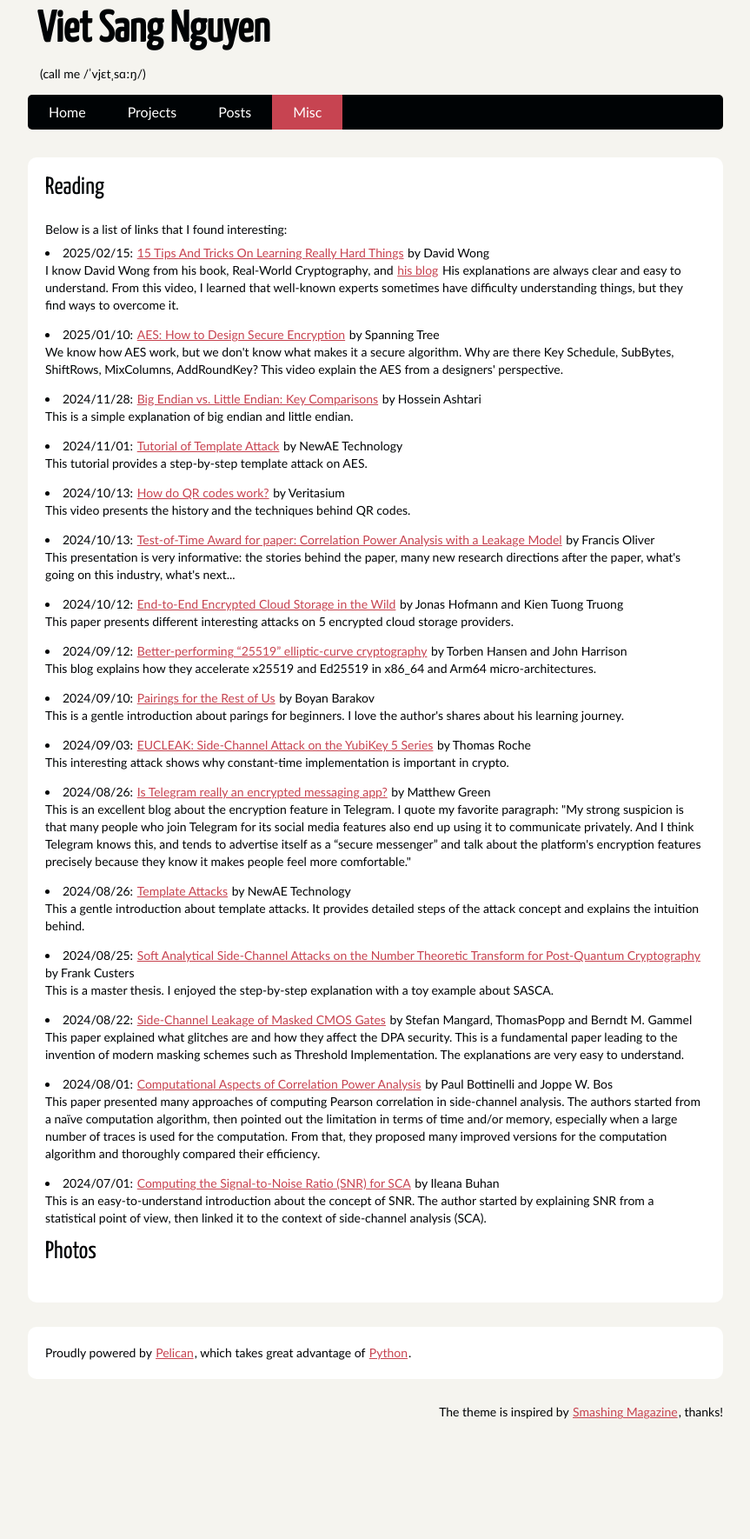
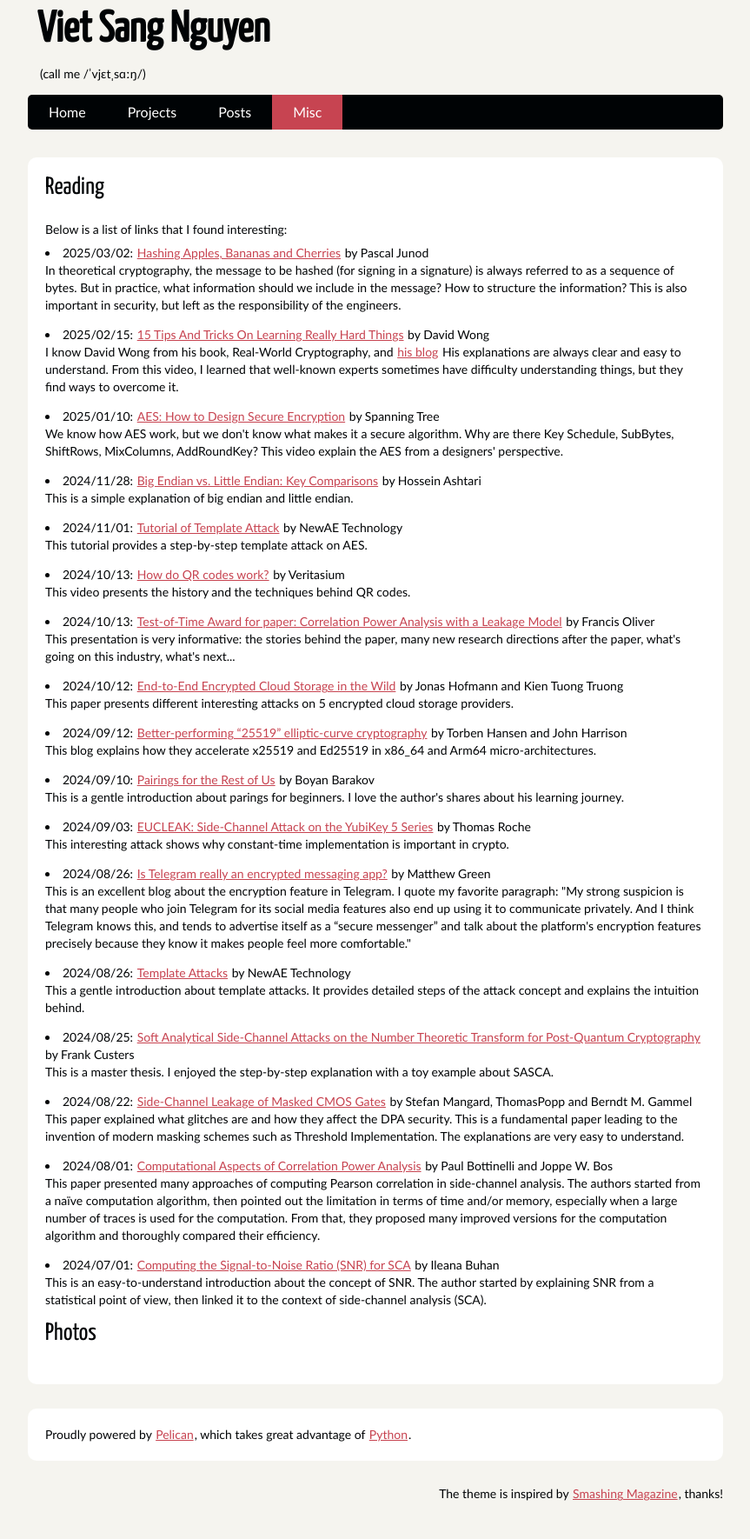
Before and after one commit to nvietsang/nvietsang.github.io, a Jekyll site: the page built from misc.html, in a window 1280 px wide. Shown: the whole page at 87% size, without its empty margins (208-1071 px from the left). Built offline with Jekyll 4.4.1, drawn with Linux system fonts in a browser that asks for light colours; before the commit the page ends 1676 px from its top, so only the background shows below that.

Commit message:
add reading

```diff
--- a/misc.html
+++ b/misc.html
@@ -5,6 +5,14 @@ layout: default
 <section id="content" class="body">
     <h1> Reading </h1>
     Below is a list of links that I found interesting:
+        <li>
+            2025/03/02:
+            <a href="https://crypto.junod.info/posts/recursive-hash/">Hashing Apples, Bananas and Cherries</a>
+            by Pascal Junod
+            <br>
+            In theoretical cryptography, the message to be hashed (for signing in a signature) is always referred to as a sequence of bytes. But in practice, what information should we include in the message? How to structure the information? This is also important in security, but left as the responsibility of the engineers.
+        </li>
+
         <li>
             2025/02/15:
             <a href="https://www.youtube.com/watch?v=dyYAJENLwIo">15 Tips And Tricks On Learning Really Hard Things</a>
```
